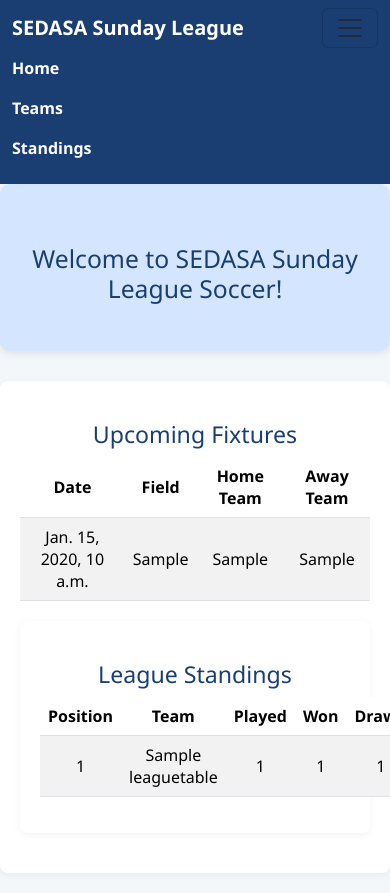
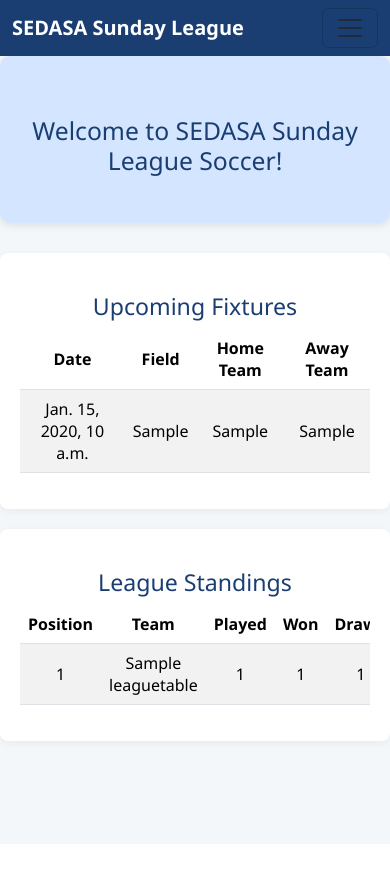
Before and after one commit to Davidphiri/SEDASA, a Django app: page / in a window 390 px wide; the page is wider, and only the part inside the window is pictured. After the commit the page ends 747 px from the top of that part, so only its background shows below. Run offline with Django 5.2, Linux system fonts and the light colour scheme; tables that the repository leaves empty hold one stand-in row (values such as "Sample post").

Commit message:
making website responsive on both phone and laptops

```diff
--- a/templates/sunday_league/index.html
+++ b/templates/sunday_league/index.html
@@ -12,11 +12,13 @@
     <style>
       body {
         background-color: #f4f7fa;
-    font-family: 'Segoe UI', Tahoma, Geneva, Verdana, sans-serif;
+        font-family: "Segoe UI", Tahoma, Geneva, Verdana, sans-serif;
         color: #333;
       }
 
-  h1, h2, h3 {
+      h1,
+      h2,
+      h3 {
         text-align: center;
         margin-top: 20px;
         color: #1a3e72;
@@ -26,12 +28,14 @@
         background-color: #1a3e72 !important;
       }
 
-  .navbar-brand, .nav-link {
+      .navbar-brand,
+      .nav-link {
         color: #ffffff !important;
         font-weight: 600;
       }
 
-  .navbar-brand:hover, .nav-link:hover {
+      .navbar-brand:hover,
+      .nav-link:hover {
         color: #d4e6ff !important;
       }
 
@@ -43,7 +47,8 @@
         box-shadow: 0 2px 8px rgba(0, 0, 0, 0.1);
       }
 
-  .fixtures-section, .standings-section {
+      .fixtures-section,
+      .standings-section {
         background-color: #ffffff;
         padding: 20px;
         margin: 20px auto;
@@ -61,25 +66,31 @@
         color: white;
       }
 
-  .table th, .table td {
+      .table th,
+      .table td {
         text-align: center;
         vertical-align: middle;
       }
     </style>
-
-
-
   </head>
   <body>
-    {%block content%}
+    {% block content %}
     <!--Nav bar-->
     <nav class="navbar navbar-expand-lg bg-body-tertiary">
       <div class="container-fluid">
         <a class="navbar-brand" href="#">SEDASA Sunday League</a>
-    <button class="navbar-toggler" type="button" data-bs-toggle="collapse" data-bs-target="#navbarText" aria-controls="navbarText" aria-expanded="false" aria-label="Toggle navigation">
+        <button
+          class="navbar-toggler"
+          type="button"
+          data-bs-toggle="collapse"
+          data-bs-target="#navbarText"
+          aria-controls="navbarText"
+          aria-expanded="false"
+          aria-label="Toggle navigation"
+        >
           <span class="navbar-toggler-icon"></span>
         </button>
-    <div class="topnav-right" id="navbarText">
+        <div class="collapse navbar-collapse" id="navbarText">
           <ul class="navbar-nav me-auto mb-2 mb-lg-0">
             <li class="nav-item">
               <a class="nav-link active" aria-current="page" href="#">Home</a>
@@ -96,40 +107,44 @@
     </nav>
 
     <!--Hero Section-->
-      <section class="hero-section">
+    <section class="hero-section text-center">
       <h2>Welcome to SEDASA Sunday League Soccer!</h2>
     </section>
 
     <!--Fixtures section-->
     <div class="fixtures-section">
       <h3>Upcoming Fixtures</h3>
+      <div class="table-responsive">
         <table class="table table-striped">
           <thead>
-                <tr id="fixtures-header">
+            <tr>
               <th>Date</th>
               <th>Field</th>
               <th>Home Team</th>
               <th>Away Team</th>
             </tr>
           </thead>
-            <tbody id="fixtures-body">
-                {%for data in matchset%}
-                <tr class="table-row">
-                <td>{{data.date}}</td>
-                <td>{{data.field}}</td>
-                <td>{{data.home_team}}</td>
-                <td>{{data.away_team}}</td>
+          <tbody>
+            {% for data in matchset %}
+            <tr>
+              <td>{{ data.date }}</td>
+              <td>{{ data.field }}</td>
+              <td>{{ data.home_team }}</td>
+              <td>{{ data.away_team }}</td>
             </tr>
             {% endfor %}
           </tbody>
         </table>
+      </div>
+    </div>
 
     <!--Standings section-->
     <div class="standings-section">
       <h3>League Standings</h3>
+      <div class="table-responsive">
         <table class="table table-striped">
           <thead>
-          <tr id="standings-header">
+            <tr>
               <th>Position</th>
               <th>Team</th>
               <th>Played</th>
@@ -140,30 +155,30 @@
               <th>Points</th>
             </tr>
           </thead>
-        <tbody id="standings-body">
-          <tr class="table-row">
-            {%for data in dataset%}
+          <tbody>
+            {% for data in dataset %}
+            <tr>
+              <td>{{ forloop.counter }}</td>
+              <td>{{ data.team_name }}</td>
+              <td>{{ data.played }}</td>
+              <td>{{ data.won }}</td>
+              <td>{{ data.drawn }}</td>
+              <td>{{ data.lost }}</td>
+              <td>{{ data.goal_difference }}</td>
+              <td>{{ data.points }}</td>
+            </tr>
+            {% endfor %}
+          </tbody>
+        </table>
+      </div>
+    </div>
 
-            <td>{{forloop.counter}}</td>
-            <td>{{data.team_name}}</td>
-            <td>{{data.played}}</td>
-            <td>{{data.won}}</td>
-            <td>{{data.drawn}}</td>
-            <td>{{data.lost}}</td>
-            <td>{{data.goal_difference}}</td>
-            <td>{{data.points}}</td>
-          </tr>
-          {%endfor%}
-        </tbody>
-      </div>
-        </table>
+    {% endblock %}
 
-      {%endblock%}
     <script
       src="https://cdn.jsdelivr.net/npm/bootstrap@5.3.5/dist/js/bootstrap.bundle.min.js"
       integrity="sha384-k6d4wzSIapyDyv1kpU366/PK5hCdSbCRGRCMv+eplOQJWyd1fbcAu9OCUj5zNLiq"
       crossorigin="anonymous"
     ></script>
-    </div>
   </body>
 </html>
```
Lines whose indentation alone changed are shown as unchanged.
